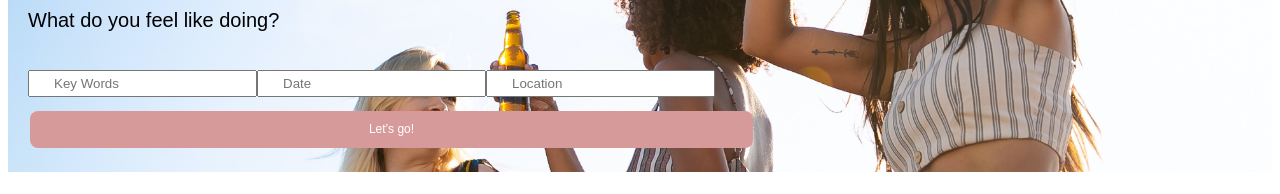
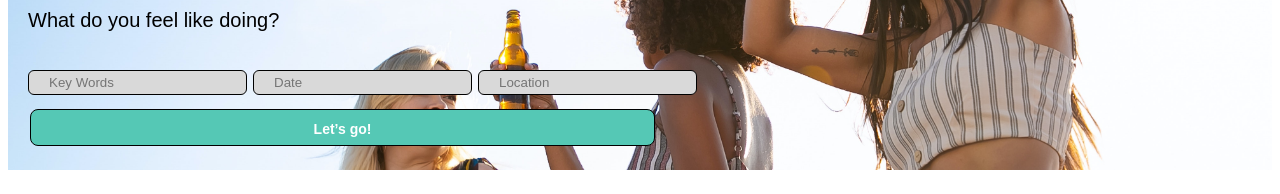
Before and after one commit to Jasmin-rios/Final_project, a Vue app: page / in a window 1280 px wide. Shown: the part 246-440 px from the top of the page. Built offline with nearby package versions, Linux system fonts and the light colour scheme.

Commit message:
before_testing

```diff
--- a/src/components/events.vue
+++ b/src/components/events.vue
@@ -5,7 +5,7 @@
 </script>
 
 <template>
-    <h2>Eventos</h2>
+   <h2>Eventos</h2>
     <div id="all-events">
         <div>
             <img src="#"/>
@@ -16,6 +16,7 @@
 
     </div>
 
+
 </template>
 
 <style>
--- a/src/components/searching_bar.vue
+++ b/src/components/searching_bar.vue
@@ -5,7 +5,6 @@ export default {
     data() {
         return{
             events: "",
-            favoriteEvents: [],
         }
         },
     methods: {
@@ -37,15 +36,15 @@ export default {
             <button id="onclick" @click="searchEvents">Let’s go!</button>
 
     </div>
-
-    <div v-for="event in events">
+    <div class  ="all-events" v-for="event in events">
         <div class="event-name">
         {{ event.name }}
         </div>
-        <div class="event-id">
+        <div id="event-id">
         {{ event.id }}
         </div>
     </div>
+
 </template>
 
 
@@ -78,8 +77,9 @@ export default {
         flex-direction: row;
         align-items: flex-start;
         padding: 0px;
-        gap: 10x;
+        gap: 6px;
         width: 100%;
+        position: relative;
 
 }
 
@@ -88,26 +88,49 @@ input {
     flex-direction: row;
     justify-content: center;
     align-items: center;
-    padding: 4px 24px;
+    padding: 4px 20px;
+    margin: 0px 0px;
     gap: 8px;
-
-}
-
+    border-radius: 6px;
+    background: #D9D9D9;
+    border: 1px solid #000000;
+    border-radius: 6px;
+    }
 
 #onclick{
     display: flex;
     flex-direction: row;
     justify-content: center;
     align-items: flex-end;
-    padding: 10px 100px;
-    gap: 8px;
-    width: 723px;
+    padding: 8px 100px;
+    gap: 0px;
+    width: 625px;
     height: 37px;
-    background: #D79A9A;
+    color: #FFFFFF;
+    background: #55C8B5;
     border-radius: 8px;
-    color: #FFFFFF;
-    border: #D79A9A;
+    border: 1px solid #000000;
+    font-style: normal;
+    font-weight: 600;
+    font-size: 14px;
+    line-height: 15px;
 }
 
+ event-name {
+    font-style: normal;
+    font-weight: 600;
+    font-size: 14px;
+    line-height: 15px;
+ }
 
+#event-id {
+    display: flex;
+    flex-direction: row;
+    justify-content: center;
+    align-items: flex-end;
+    font-style: normal;
+    font-weight: 600;
+    font-size: 14px;
+    line-height: 15px;
+}
 </style>
```
Also changed, not shown: src/components/footer_bar.vue (+7 -1 lines).
